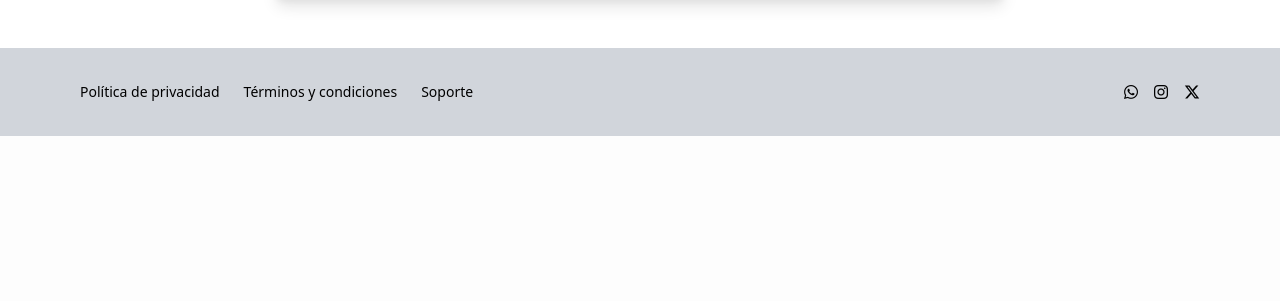
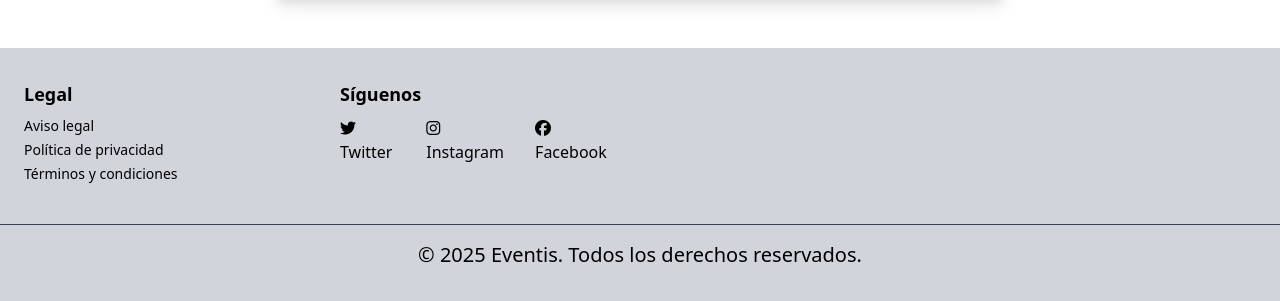
Before and after one commit to rajnaroc/EVENTIS, a Flask app: page / in a window 1280 px wide. Shown: the part 683-984 px from the top of the page. Before the commit the page ends 819 px from the top, so only its background shows below. Run offline with Flask 3, Linux system fonts and the light colour scheme.

Commit message:
1.6.10: cambios en el footer y header

```diff
--- a/src/templates/base.html
+++ b/src/templates/base.html
@@ -19,10 +19,10 @@
             </div>
 
         <div id="nav-links" class="hidden w-full sm:flex sm:w-auto sm:space-x-6 mt-2 sm:mt-0 flex-col sm:flex-row text-sm sm:text-base font-medium text-center ">
-            <a href="#" class="hover:text-blue-600 py-1 sm:py-0">Eventos</a>
-            <a href="#" class="hover:text-blue-600 py-1 sm:py-0">Contacto</a>
-            <a href="{{ url_for('iniciar_sesion' ) }}" class="hover:text-blue-600 py-1 sm:py-0">Iniciar sesión</a>
-            <a href="{{ url_for('register' ) }}" class="hover:text-blue-600 py-1 sm:py-0">Registrarte</a>
+            <a href="#" class="hover:text-blue-600 py-1 sm:py-0 transition-all">Eventos</a>
+            <a href="#" class="hover:text-blue-600 py-1 sm:py-0  transition-all">Contacto</a>
+            <a href="{{ url_for('iniciar_sesion' ) }}" class="hover:text-blue-600 py-1 sm:py-0  transition-all">Iniciar sesión</a>
+            <a href="{{ url_for('register' ) }}" class="hover:text-blue-600 py-1 sm:py-0  transition-all">Registrarte</a>
         </div>
         </nav>
     </header>
@@ -36,28 +36,38 @@
     {% block footer %}
     <!-- Footer -->
     <footer class="bg-gray-300 text-white py-8">
-        <div class="max-w-6xl mx-auto px-4 flex flex-col sm:flex-row justify-between items-center">
-            <!-- Enlaces -->
-            <div class="flex text-black space-x-6 mb-4 sm:mb-0">
-                <a href="#" class="hover:text-blue-400 text-sm">Política de privacidad</a>
-                <a href="#" class="hover:text-blue-400 text-sm">Términos y condiciones</a>
-                <a href="#" class="hover:text-blue-400 text-sm">Soporte</a>
+            <div class="max-w-7xl mx-auto px-6 grid grid-cols-1 md:grid-cols-4 gap-8">
+
+            <!-- Información legal -->
+            <div>
+                <h3 class="text-lg text-black font-semibold mb-2">Legal</h3>
+                <ul class="space-y-1 text-sm text-black">
+                    <li><a href="/aviso-legal" class="hover:text-blue-600">Aviso legal</a></li>
+                    <li><a href="/politica-privacidad" class="hover:text-blue-600 transition-all">Política de privacidad</a></li>
+                    <li><a href="/terminos" class="hover:text-blue-600 transition-all">Términos y condiciones</a></li>
+                </ul>
             </div>
 
             <!-- Redes sociales -->
-            <div class="flex space-x-4">
-                <a href="#" class="text-black hover:text-blue-500">
-                    <i class="fa-brands fa-whatsapp"></i>
-                </a>
-                <a href="#" class="text-black hover:text-blue-500">
-                    <i class="fa-brands fa-instagram"></i>
-                </a>
-                <a href="#" class="text-black hover:text-blue-500">
-                    <i class="fa-brands fa-x-twitter"></i>
-                </a>
+            <div>
+                <h3 class="text-lg text-black font-semibold mb-2">Síguenos</h3>
+                <div class="flex space-x-4 text-black">
+                    <a href="https://twitter.com" target="_blank" class="hover:text-blue-600 transition-all">
+                        <i class="fab fa-twitter"></i> Twitter
+                    </a>
+                    <a href="https://instagram.com" target="_blank" class="hover:text-blue-600 transition-all">
+                        <i class="fab fa-instagram"></i> Instagram
+                    </a>
+                    <a href="https://facebook.com" target="_blank" class="hover:text-blue-600 transition-all ">
+                        <i class="fab fa-facebook"></i> Facebook
+                    </a>
+                </div>
             </div>
         </div>
-    </footer>
+
+        <!-- Créditos -->
+            <div class="mt-10 border-t border-gray-700 pt-4 text-center text-xl text-black">© 2025 Eventis. Todos los derechos reservados.</div>
+        </footer>
     {% endblock %}
 </body>
 </html>
```
